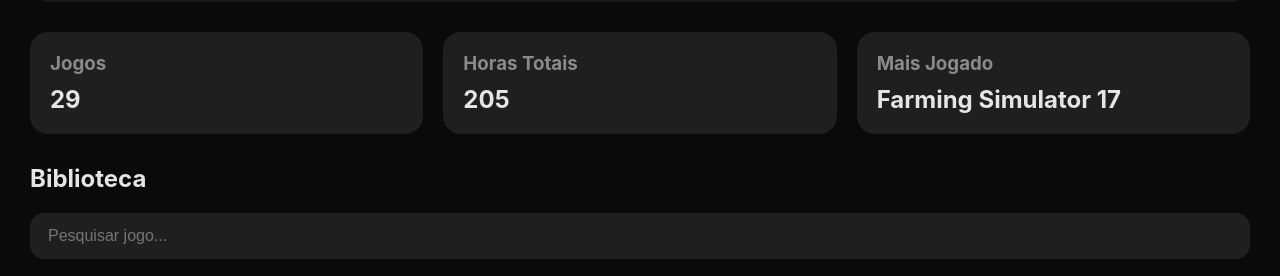
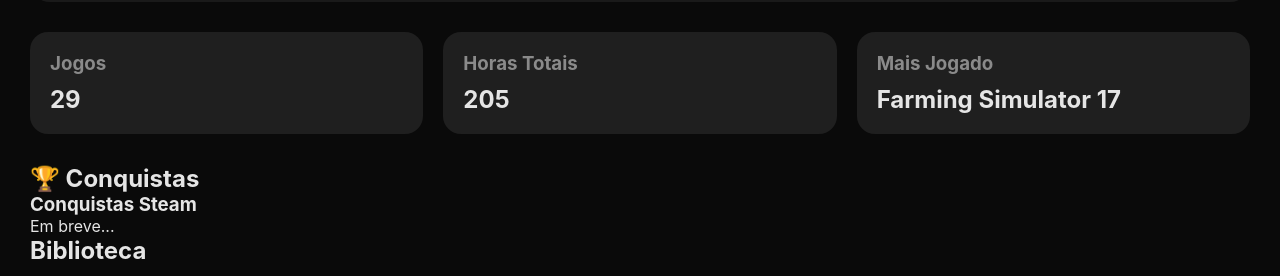
Before and after one commit to naressifreiremichel-lang/vault-2, a plain HTML site: page index.html in a window 1280 px wide. Shown: the part 287-563 px from the top of the page. Drawn offline with Linux system fonts and the light colour scheme.

Commit message:
Update index.html

```diff
--- a/index.html
+++ b/index.html
@@ -48,7 +48,18 @@
     </section>
 
     <section>
+<section class="achievements">
+  <h2>🏆 Conquistas</h2>
 
+  <div class="achievement-card">
+    <h3>Conquistas Steam</h3>
+    <div class="achievement-bar">
+      <div class="achievement-fill" id="achievementFill"></div>
+    </div>
+
+    <p id="achievementText">Em breve...</p>
+  </div>
+</section>
       <h2>Biblioteca</h2>
 
       <input
```
